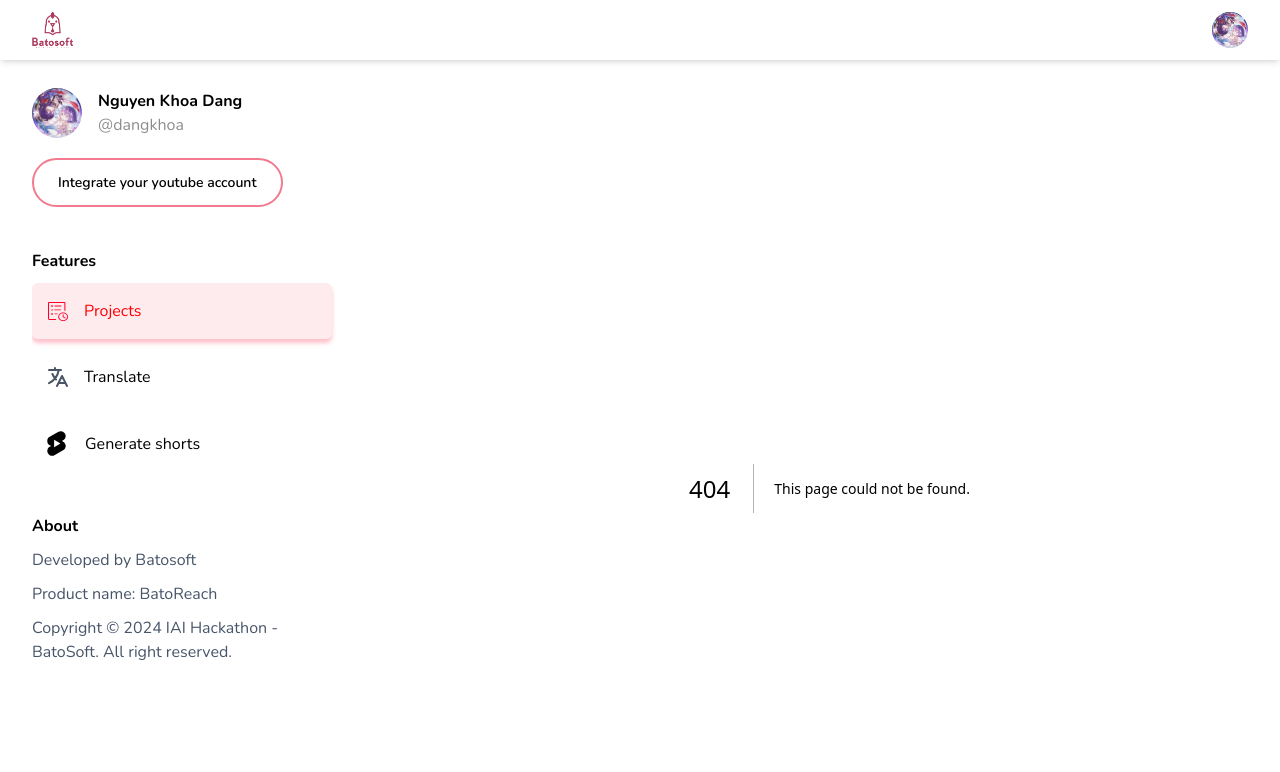
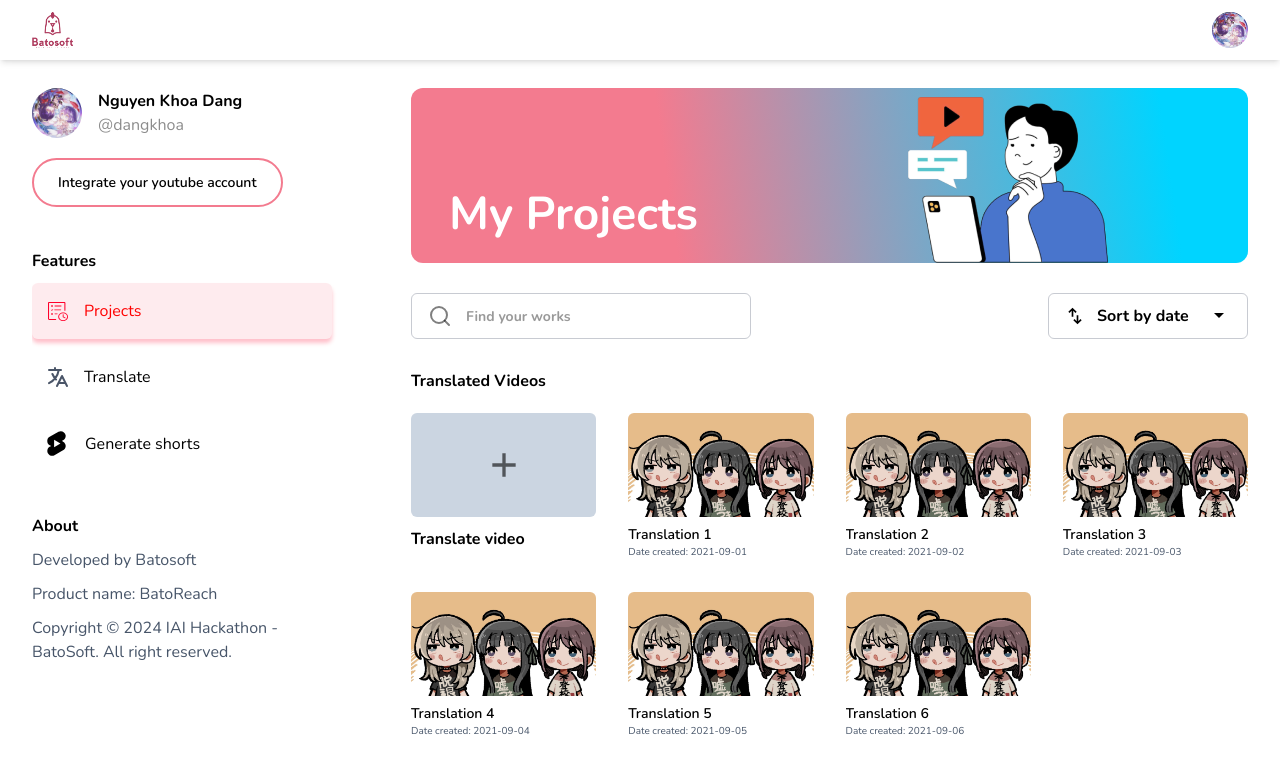
Before and after one commit to tiendung14b/legend_pearl_travel, a Next.js app: page / in a window 1280 px wide. Before the commit this address had no page. Shown: the top 772 px of the page. Built offline with nearby package versions, Linux system fonts and the light colour scheme.

Commit message:
[fix] conflict

```diff
--- /dev/null
+++ b/src/app/page.jsx
@@ -0,0 +1,155 @@
+"use client";
+import Header from "@/components/common/header";
+import Banner from "components/common/banner";
+import TranslationItem from "components/translation/translationItem";
+
+export default function MyProject() {
+  const onOpenFile = () => {
+    console.log("open file");
+    document.querySelector("#upload").click();
+  };
+
+  const handleUpload = (e) => {
+    const file = e.target.files[0];
+    const formdata = new FormData();
+    formdata.append("file", file);
+    formdata.append("api_key", "764383437531566");
+    formdata.append("upload_preset", "sicsqfql");
+    let res = undefined;
+    fetch("https://api.cloudinary.com/v1_1/dyimxwdfv/video/upload", {
+      method: "POST",
+      body: formdata,
+    })
+      .then((response) => response.json())
+      .then((result) => {
+        console.log(result);
+        res = result;
+      })
+      .catch((error) => {
+        console.error("Error:", error);
+      });
+    fetch("http://127.0.0.1:8000/translate", {
+      method: "POST",
+      headers: {
+        "Content-Type": "application/json",
+      },
+      body: JSON.stringify(res),
+    })
+      .then((response) => response.json())
+      .then((result) => {
+        console.log(result);
+      })
+      .catch((error) => {
+        console.error("Error:", error);
+      });
+  };
+
+  const translatedVideo = [
+    {
+      img: "/images/translation.png",
+      title: "Translation 1",
+      date_created: "2021-09-01",
+    },
+    {
+      img: "/images/translation.png",
+      title: "Translation 2",
+      date_created: "2021-09-02",
+    },
+    {
+      img: "/images/translation.png",
+      title: "Translation 3",
+      date_created: "2021-09-03",
+    },
+    {
+      img: "/images/translation.png",
+      title: "Translation 4",
+      date_created: "2021-09-04",
+    },
+    {
+      img: "/images/translation.png",
+      title: "Translation 5",
+      date_created: "2021-09-05",
+    },
+    {
+      img: "/images/translation.png",
+      title: "Translation 6",
+      date_created: "2021-09-06",
+    },
+  ];
+  return (
+    <div>
+      <Banner label="My Projects">
+        <img src="/images/banner-my-project.png" alt="" />
+      </Banner>
+      <div class="flex justify-between mt-[30px]">
+        <div class="flex items-center px-4 border-[1px] border-[#777e9066] rounded-md overflow-hidden w-[340px]">
+          <img src="/images/search-icon-2.svg" alt="" class="size-6" />
+          <input
+            type="text"
+            name="search"
+            id="search"
+            placeholder="Find your works"
+            class="mr-auto py-2 pl-[14px] border-none outline-none placeholder:text-[14px] placeholder:font-[700] placeholder:text-[#00000066]"
+          />
+        </div>
+        <div class="flex items-center gap-3 w-[200px] border-[#777e9066] border-[1px] rounded-md py-[10px] px-4">
+          <svg
+            xmlns="http://www.w3.org/2000/svg"
+            width="20"
+            height="20"
+            viewBox="0 0 20 20"
+            fill="none"
+          >
+            <path
+              d="M6.66634 10.8334V4.85425L4.52051 7.00008L3.33301 5.83341L7.49967 1.66675L11.6663 5.83341L10.4788 7.00008L8.33301 4.85425V10.8334H6.66634ZM12.4997 18.3334L8.33301 14.1667L9.52051 13.0001L11.6663 15.1459V9.16675H13.333V15.1459L15.4788 13.0001L16.6663 14.1667L12.4997 18.3334Z"
+              fill="black"
+            />
+          </svg>
+          <span class="text-base font-[700]">Sort by date</span>
+          <img
+            src="/images/icon-arrow-dropdown.svg"
+            alt=""
+            class="-translate-y-[1px] ml-auto"
+          />
+        </div>
+      </div>
+      {translatedVideo.length > 0 && (
+        <div class="mt-[30px] w-full">
+          <h3 class="text-base font-[700]">Translated Videos</h3>
+          <div class="grid grid-cols-1 md:grid-cols-2 lg:grid-cols-3 xl:grid-cols-4 gap-8 mt-[20px]">
+            <div class="cursor-pointer" onClick={onOpenFile}>
+              <div class="w-full aspect-video rounded-md bg-slate-300 flex items-center justify-center">
+                <svg
+                  xmlns="http://www.w3.org/2000/svg"
+                  width="40"
+                  height="40"
+                  viewBox="0 0 40 40"
+                  fill="none"
+                >
+                  <path
+                    d="M18.333 21.6666H8.33301V18.3333H18.333V8.33325H21.6663V18.3333H31.6663V21.6666H21.6663V31.6666H18.333V21.6666Z"
+                    fill="black"
+                    fill-opacity="0.6"
+                  />
+                </svg>
+              </div>
+              <div class="flex justify-between mt-[10px]">
+                <h4 class="text-base font-[700]">Translate video</h4>
+              </div>
+            </div>
+            {translatedVideo.map((item, index) => (
+              <TranslationItem data={item} key={index} />
+            ))}
+          </div>
+        </div>
+      )}
+      <input
+        type="file"
+        name="upload"
+        id="upload"
+        class="hidden"
+        onChange={handleUpload}
+      />
+    </div>
+  );
+}
```
